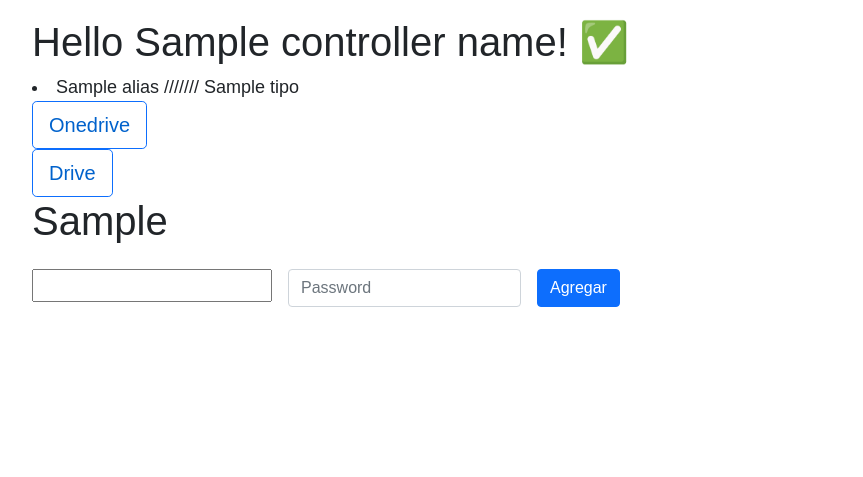
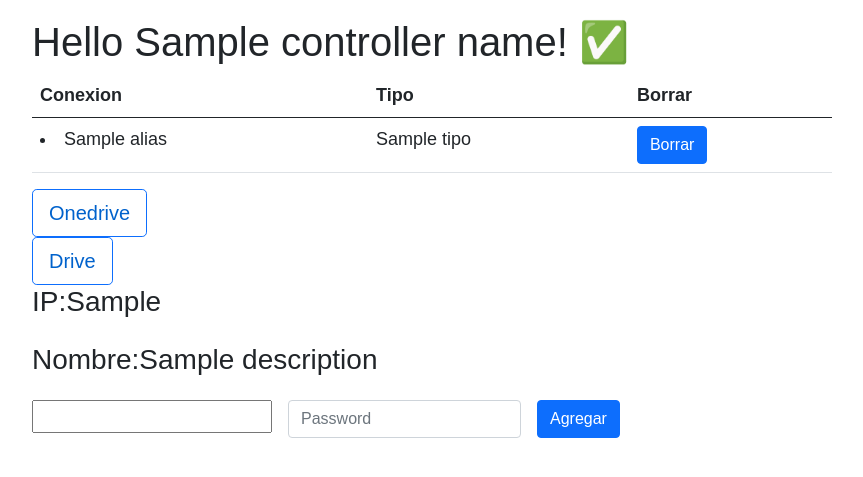
Before and after one commit to joseoe1996/TFG_WEB, a Symfony app: template templates/crear_conexion/index.html.twig in a window 1280 px wide. Shown: the top 477 px of the page, without its empty margins (208-1071 px from the left). Run offline with Twig, Linux system fonts and the light colour scheme; the template is opened without the code that fills it: most values are stand-ins (such as "Sample title", 1, 10 or a date in 2020); some libraries are stand-ins or nearby versions.

Commit message:
borrado de conexiones
ya se pueden borrar las conexiones tanto en la BD como en RCLONE

```diff
--- a/src/Service/httpClient.php
+++ b/src/Service/httpClient.php
@@ -150,4 +150,10 @@ class httpClient {
         $parametros = ['fs' => $conexion . ':', 'remote' => $ruta];
         $this->POST($parametros, $operacion);
     }
+
+    public function borrarConexion(string $conexion) {
+        $operacion = '/config/delete';
+        $parametros = ['name' => $conexion];
+        $this->POST($parametros, $operacion);
+    }
 }
--- a/templates/crear_conexion/index.html.twig
+++ b/templates/crear_conexion/index.html.twig
@@ -10,15 +10,40 @@
 
     <div class="example-wrapper">
         <h1>Hello {{ controller_name }}! ✅</h1>
-        {% for con in conexiones %}
-            <li>{{ con.alias }} /////// {{con.tipo}}</li>
+        <table class="table">
+            <thead>
+                <tr>
+                    <th scope="col">Conexion</th>
+                    <th scope="col">Tipo</th>
+                    <th scope="col">Borrar</th>
+                </tr>
+            </thead>
+            <tbody>
+                {% for con in conexiones %}
+                    <tr>
+                        <td>
+                <li>{{ con.alias }}</li>
+                </td>
+                <td>
+                    {{con.tipo}}
+                </td>
+                <td>
+                    <a href="{{path('borrar_conexion',{conexion: con.nombre})}}" class="btn btn-primary" type="submit" >
+                        Borrar</a>
+                </td>
+                </tr>
             {% endfor %}
+            </tbody>
+        </table>
         <div class="form-group"><a href="{{ path('crear_onedrive') }}" class="btn btn-primary btn-lg" type="submit" style="background-color: rgb(255,255,255);color: rgb(0,98,204);">Onedrive</a></div>
         <div class="form-group"><a href="{{ path('crear_drive') }}" class="btn btn-primary btn-lg" type="submit" style="background-color: rgb(255,255,255);color: rgb(0,98,204);">Drive</a></div>
 
+        <!-- Mostramos los dispositivos disponibles a traves de la busqueda de servicios y permitimos la introduccion de las
+        credenciales de acceso-->
         {% for key, value in sftp %}
             <form method="post" class="row g-3" action="{{path('crear_sftp')}}" >
-                <h1 class="display-6">{{value.IP}}</h1>
+                <h3>IP:{{value.IP}}</h3>
+                <h3>Nombre:{{value.DESCRIPTION.friendlyName}}</h3>
                 <div class="col-auto">
                     <label for="user" class="visually-hidden">Usuario</label>
                     <input type="hidden" name="IP" value="{{value.IP}}">
```
Also changed, not shown: src/Controller/CrearConexionController.php (+18 -5 lines), src/Service/BD.php (+12 -0 lines).
